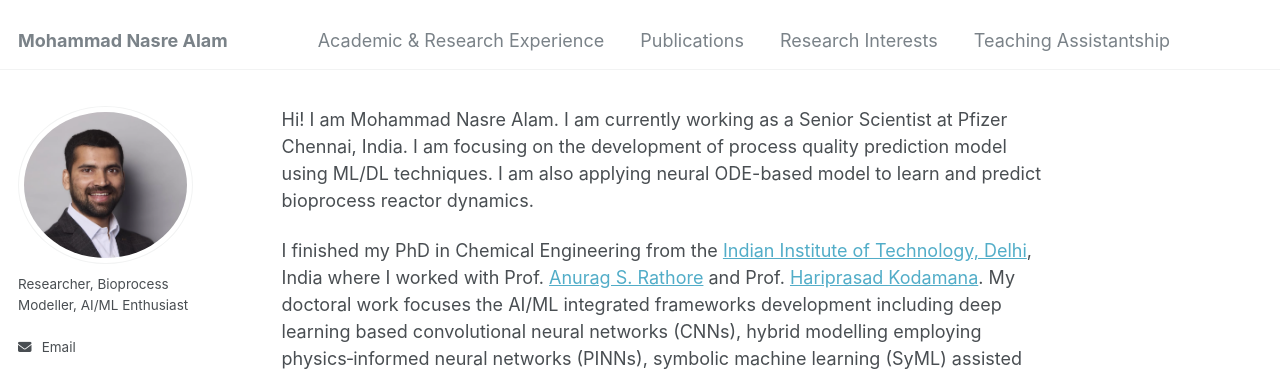
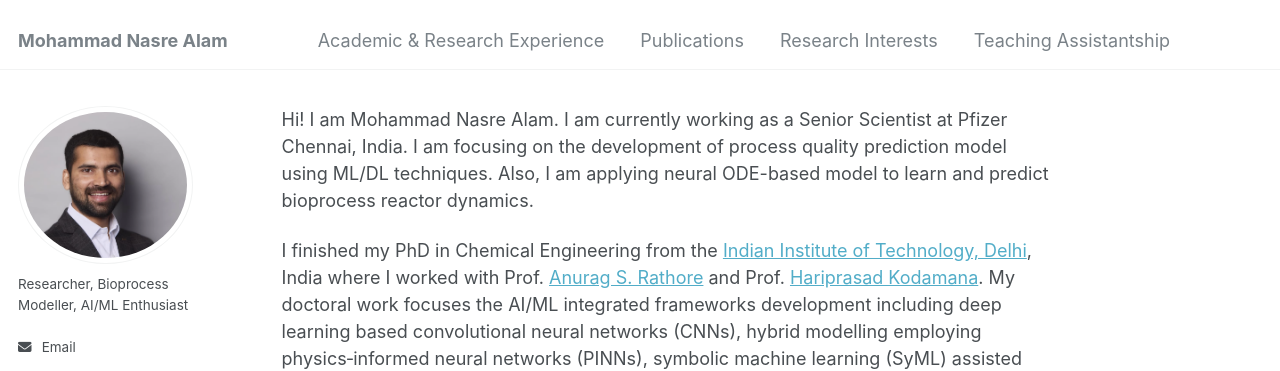
Before and after one commit to mdnasreiit/mdnasreiit.github.io, a Jekyll site: the page built from _pages/about.md, in a window 1280 px wide and 1219 px high. Shown: the top 371 px of the window. Built offline with Jekyll 4.4.1, drawn with Linux system fonts in a browser that asks for light colours; some web fonts are replaced.

```diff
--- a/_pages/about.md
+++ b/_pages/about.md
@@ -7,7 +7,7 @@ redirect_from:
   - /about.html
 ---
 
-Hi! I am Mohammad Nasre Alam. I am currently working as a Senior Scientist at Pfizer Chennai, India. I am focusing on the development of process quality prediction model using ML/DL techniques. I am also applying neural ODE-based model to learn and predict bioprocess reactor dynamics.
+Hi! I am Mohammad Nasre Alam. I am currently working as a Senior Scientist at Pfizer Chennai, India. I am focusing on the development of process quality prediction model using ML/DL techniques. Also, I am applying neural ODE-based model to learn and predict bioprocess reactor dynamics.
 
 
 I finished my PhD in Chemical Engineering from the [Indian Institute of Technology, Delhi](https://home.iitd.ac.in/), India where I worked with Prof. [Anurag S. Rathore](https://www.biotechcmz.com/) and Prof. [Hariprasad Kodamana](https://web.iitd.ac.in/~kodamana/index.html). My doctoral work focuses the AI/ML integrated frameworks development including deep learning based convolutional neural networks (CNNs), hybrid modelling employing physics‐informed neural networks (PINNs), symbolic machine learning (SyML) assisted data-driven modelling and interpretability, and hybrid modelling based multi-agent reinforcement learning framework integrating mechanistic modelling, with different multiobjective optimization approaches, including data-driven and evolutionary techniques to improve the efficiency and productivity in end-to-end bioprocessing, particularly for biopharmaceuticals production.
```
